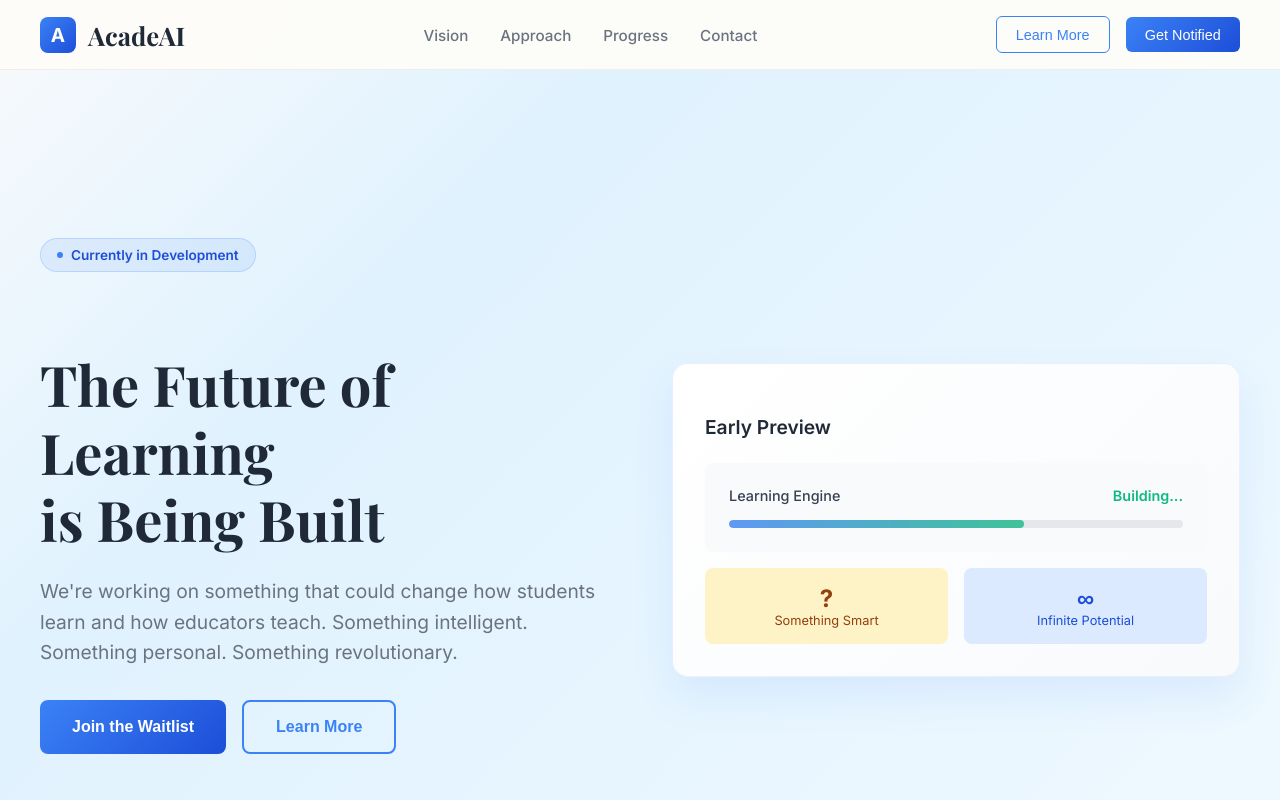
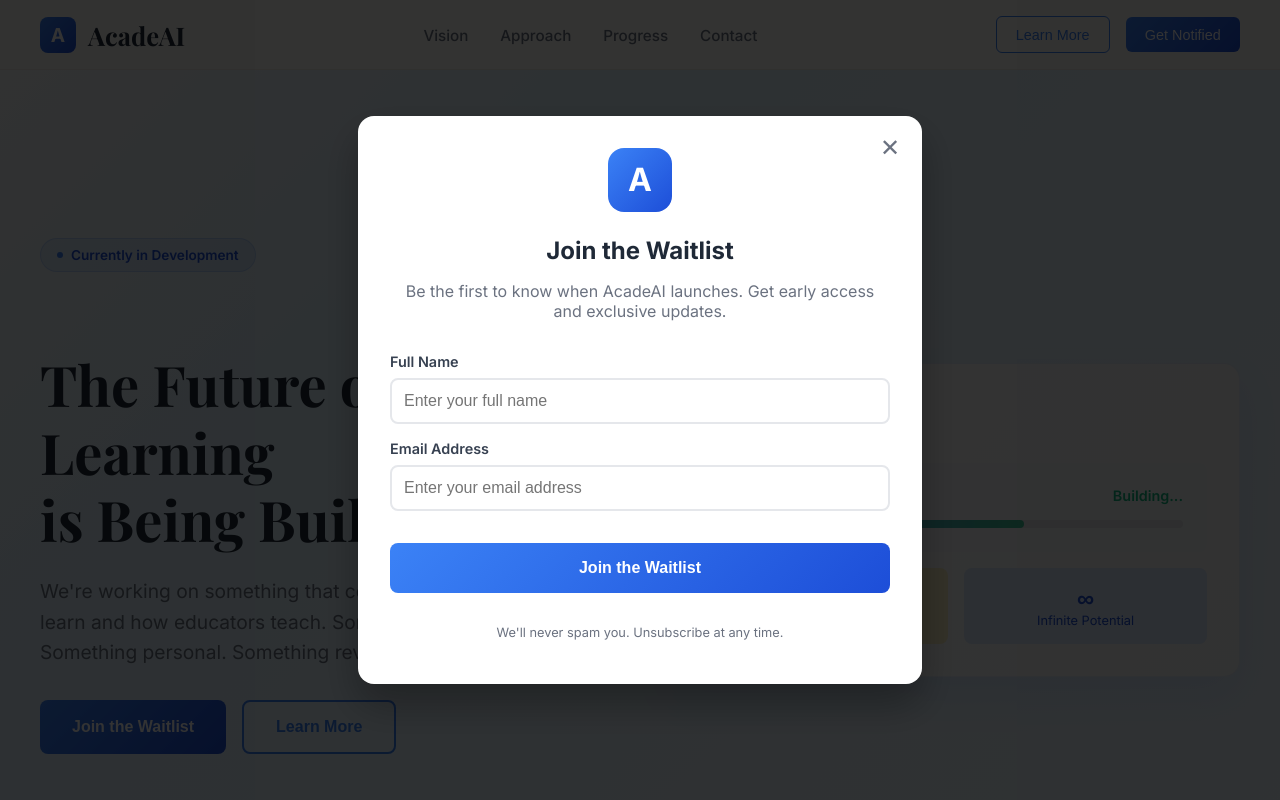
Before and after one commit to KartikCityU/AcadeAI, a Next.js app: page / in a window 1280 px wide. Both pictures are taken after a click on the button "Get Notified". Shown: the top 800 px of the page. Built offline with nearby package versions, Linux system fonts and the light colour scheme; a web font is replaced by a local one.

Commit message:
Contact form

```diff
--- a/src/app/page.tsx
+++ b/src/app/page.tsx
@@ -8,6 +8,10 @@ export default function HomePage() {
   const [revealedFeatures, setRevealedFeatures] = useState<number[]>([]);
   const [mobileMenuOpen, setMobileMenuOpen] = useState(false);
   const [isMobile, setIsMobile] = useState(false);
+  const [showWaitlistModal, setShowWaitlistModal] = useState(false);
+  const [email, setEmail] = useState('');
+  const [name, setName] = useState('');
+  const [isSubmitted, setIsSubmitted] = useState(false);
 
   useEffect(() => {
     const checkMobile = () => {
@@ -23,6 +27,36 @@ export default function HomePage() {
     if (!revealedFeatures.includes(index)) {
       setRevealedFeatures([...revealedFeatures, index]);
     }
+  };
+
+  const handleLearnMore = () => {
+    document.getElementById('approach')?.scrollIntoView({ behavior: 'smooth' });
+  };
+
+  const handleJoinWaitlist = () => {
+    setShowWaitlistModal(true);
+  };
+
+  const handleWaitlistSubmit = (e: React.FormEvent) => {
+    e.preventDefault();
+    if (email && name) {
+      // Here you would typically send to your backend/database
+      console.log('Waitlist submission:', { name, email });
+      setIsSubmitted(true);
+      setTimeout(() => {
+        setShowWaitlistModal(false);
+        setIsSubmitted(false);
+        setEmail('');
+        setName('');
+      }, 2000);
+    }
+  };
+
+  const closeModal = () => {
+    setShowWaitlistModal(false);
+    setIsSubmitted(false);
+    setEmail('');
+    setName('');
   };
 
   return (
@@ -90,7 +124,9 @@ export default function HomePage() {
             gap: '1rem',
             alignItems: 'center'
           }}>
-            <button style={{
+            <button
+              onClick={handleLearnMore}
+              style={{
                 background: 'transparent',
                 color: '#3b82f6',
                 padding: '0.6rem 1.2rem',
@@ -99,10 +135,13 @@ export default function HomePage() {
                 fontWeight: '500',
                 fontSize: '0.9rem',
                 cursor: 'pointer'
-            }}>
+              }}
+            >
               Learn More
             </button>
-            <button style={{
+            <button
+              onClick={handleJoinWaitlist}
+              style={{
                 background: 'linear-gradient(135deg, #3b82f6, #1d4ed8)',
                 color: 'white',
                 padding: '0.6rem 1.2rem',
@@ -111,7 +150,8 @@ export default function HomePage() {
                 fontWeight: '500',
                 fontSize: '0.9rem',
                 cursor: 'pointer'
-            }}>
+              }}
+            >
               Get Notified
             </button>
           </div>
@@ -157,7 +197,9 @@ export default function HomePage() {
               gap: '0.5rem',
               marginTop: '1rem'
             }}>
-              <button style={{
+              <button
+                onClick={handleLearnMore}
+                style={{
                   background: 'transparent',
                   color: '#3b82f6',
                   padding: '0.8rem',
@@ -165,10 +207,13 @@ export default function HomePage() {
                   borderRadius: '6px',
                   fontWeight: '500',
                   cursor: 'pointer'
-              }}>
+                }}
+              >
                 Learn More
               </button>
-              <button style={{
+              <button
+                onClick={handleJoinWaitlist}
+                style={{
                   background: 'linear-gradient(135deg, #3b82f6, #1d4ed8)',
                   color: 'white',
                   padding: '0.8rem',
@@ -176,7 +221,8 @@ export default function HomePage() {
                   border: 'none',
                   fontWeight: '500',
                   cursor: 'pointer'
-              }}>
+                }}
+              >
                 Get Notified
               </button>
             </div>
@@ -257,7 +303,9 @@ export default function HomePage() {
               marginBottom: '3rem',
               justifyContent: isMobile ? 'center' : 'flex-start'
             }}>
-              <button style={{
+              <button
+                onClick={handleJoinWaitlist}
+                style={{
                   background: 'linear-gradient(135deg, #3b82f6, #1d4ed8)',
                   color: 'white',
                   padding: '1rem 2rem',
@@ -267,10 +315,13 @@ export default function HomePage() {
                   fontSize: '1rem',
                   cursor: 'pointer',
                   width: isMobile ? '100%' : 'auto'
-              }}>
+                }}
+              >
                 Join the Waitlist
               </button>
-              <button style={{
+              <button
+                onClick={handleLearnMore}
+                style={{
                   background: 'transparent',
                   color: '#3b82f6',
                   padding: '1rem 2rem',
@@ -280,7 +331,8 @@ export default function HomePage() {
                   fontSize: '1rem',
                   cursor: 'pointer',
                   width: isMobile ? '100%' : 'auto'
-              }}>
+                }}
+              >
                 Learn More
               </button>
             </div>
@@ -914,7 +966,9 @@ export default function HomePage() {
               justifyContent: 'center',
               marginBottom: '2rem'
             }}>
-              <button style={{
+              <button
+                onClick={handleJoinWaitlist}
+                style={{
                   background: 'linear-gradient(135deg, #3b82f6, #1d4ed8)',
                   color: 'white',
                   padding: '1rem 2.5rem',
@@ -924,10 +978,13 @@ export default function HomePage() {
                   fontSize: '1.1rem',
                   cursor: 'pointer',
                   width: isMobile ? '100%' : 'auto'
-              }}>
+                }}
+              >
                 Join the Waitlist
               </button>
-              <button style={{
+              <button
+                onClick={handleLearnMore}
+                style={{
                   background: 'transparent',
                   color: 'white',
                   padding: '1rem 2.5rem',
@@ -937,7 +994,8 @@ export default function HomePage() {
                   fontSize: '1.1rem',
                   cursor: 'pointer',
                   width: isMobile ? '100%' : 'auto'
-              }}>
+                }}
+              >
                 Follow Updates
               </button>
             </div>
@@ -1132,6 +1190,215 @@ export default function HomePage() {
         </div>
       </footer>
 
+      {/* Waitlist Modal */}
+      {showWaitlistModal && (
+        <div style={{
+          position: 'fixed',
+          top: 0,
+          left: 0,
+          right: 0,
+          bottom: 0,
+          background: 'rgba(0, 0, 0, 0.8)',
+          display: 'flex',
+          alignItems: 'center',
+          justifyContent: 'center',
+          zIndex: 10000,
+          padding: '1rem'
+        }}>
+          <div style={{
+            background: 'white',
+            borderRadius: '16px',
+            padding: '2rem',
+            maxWidth: '500px',
+            width: '100%',
+            position: 'relative',
+            boxShadow: '0 20px 40px rgba(0, 0, 0, 0.3)'
+          }}>
+            <button
+              onClick={closeModal}
+              style={{
+                position: 'absolute',
+                top: '1rem',
+                right: '1rem',
+                background: 'none',
+                border: 'none',
+                fontSize: '1.5rem',
+                cursor: 'pointer',
+                color: '#6b7280',
+                width: '32px',
+                height: '32px',
+                display: 'flex',
+                alignItems: 'center',
+                justifyContent: 'center',
+                borderRadius: '50%'
+              }}
+            >
+              ✕
+            </button>
+
+            {!isSubmitted ? (
+              <>
+                <div style={{ textAlign: 'center', marginBottom: '2rem' }}>
+                  <div style={{
+                    width: '64px',
+                    height: '64px',
+                    background: 'linear-gradient(135deg, #3b82f6, #1d4ed8)',
+                    borderRadius: '16px',
+                    display: 'flex',
+                    alignItems: 'center',
+                    justifyContent: 'center',
+                    color: 'white',
+                    fontWeight: 'bold',
+                    fontSize: '2rem',
+                    margin: '0 auto 1rem'
+                  }}>
+                    A
+                  </div>
+                  <h3 style={{
+                    fontSize: '1.5rem',
+                    fontWeight: '700',
+                    marginBottom: '0.5rem',
+                    color: '#1f2937'
+                  }}>
+                    Join the Waitlist
+                  </h3>
+                  <p style={{
+                    color: '#6b7280',
+                    fontSize: '1rem'
+                  }}>
+                    Be the first to know when AcadeAI launches. Get early access and exclusive updates.
+                  </p>
+                </div>
+
+                <form onSubmit={handleWaitlistSubmit} style={{ display: 'flex', flexDirection: 'column', gap: '1rem' }}>
+                  <div>
+                    <label style={{
+                      display: 'block',
+                      fontSize: '0.9rem',
+                      fontWeight: '600',
+                      color: '#374151',
+                      marginBottom: '0.5rem'
+                    }}>
+                      Full Name
+                    </label>
+                    <input
+                      type="text"
+                      value={name}
+                      onChange={(e) => setName(e.target.value)}
+                      required
+                      placeholder="Enter your full name"
+                      style={{
+                        width: '100%',
+                        padding: '0.75rem',
+                        border: '2px solid #e5e7eb',
+                        borderRadius: '8px',
+                        fontSize: '1rem',
+                        outline: 'none',
+                        transition: 'border-color 0.3s ease',
+                        boxSizing: 'border-box'
+                      }}
+                      onFocus={(e) => e.target.style.borderColor = '#3b82f6'}
+                      onBlur={(e) => e.target.style.borderColor = '#e5e7eb'}
+                    />
+                  </div>
+
+                  <div>
+                    <label style={{
+                      display: 'block',
+                      fontSize: '0.9rem',
+                      fontWeight: '600',
+                      color: '#374151',
+                      marginBottom: '0.5rem'
+                    }}>
+                      Email Address
+                    </label>
+                    <input
+                      type="email"
+                      value={email}
+                      onChange={(e) => setEmail(e.target.value)}
+                      required
+                      placeholder="Enter your email address"
+                      style={{
+                        width: '100%',
+                        padding: '0.75rem',
+                        border: '2px solid #e5e7eb',
+                        borderRadius: '8px',
+                        fontSize: '1rem',
+                        outline: 'none',
+                        transition: 'border-color 0.3s ease',
+                        boxSizing: 'border-box'
+                      }}
+                      onFocus={(e) => e.target.style.borderColor = '#3b82f6'}
+                      onBlur={(e) => e.target.style.borderColor = '#e5e7eb'}
+                    />
+                  </div>
+
+                  <button
+                    type="submit"
+                    style={{
+                      background: 'linear-gradient(135deg, #3b82f6, #1d4ed8)',
+                      color: 'white',
+                      padding: '1rem',
+                      borderRadius: '8px',
+                      border: 'none',
+                      fontWeight: '600',
+                      fontSize: '1rem',
+                      cursor: 'pointer',
+                      marginTop: '1rem',
+                      transition: 'transform 0.2s ease'
+                    }}
+                    onMouseEnter={(e) => e.target.style.transform = 'translateY(-2px)'}
+                    onMouseLeave={(e) => e.target.style.transform = 'translateY(0)'}
+                  >
+                    Join the Waitlist
+                  </button>
+
+                  <p style={{
+                    fontSize: '0.8rem',
+                    color: '#6b7280',
+                    textAlign: 'center',
+                    marginTop: '1rem'
+                  }}>
+                    We'll never spam you. Unsubscribe at any time.
+                  </p>
+                </form>
+              </>
+            ) : (
+              <div style={{ textAlign: 'center', padding: '2rem 0' }}>
+                <div style={{
+                  width: '64px',
+                  height: '64px',
+                  background: '#10b981',
+                  borderRadius: '50%',
+                  display: 'flex',
+                  alignItems: 'center',
+                  justifyContent: 'center',
+                  color: 'white',
+                  fontSize: '2rem',
+                  margin: '0 auto 1rem'
+                }}>
+                  ✓
+                </div>
+                <h3 style={{
+                  fontSize: '1.5rem',
+                  fontWeight: '700',
+                  marginBottom: '0.5rem',
+                  color: '#1f2937'
+                }}>
+                  You're on the list!
+                </h3>
+                <p style={{
+                  color: '#6b7280',
+                  fontSize: '1rem'
+                }}>
+                  Thanks for joining! We'll keep you updated on our progress.
+                </p>
+              </div>
+            )}
+          </div>
+        </div>
+      )}
+
       <style jsx>{`
         @keyframes pulse {
           0%, 100% {
```
Lines whose indentation alone changed are shown as unchanged.
